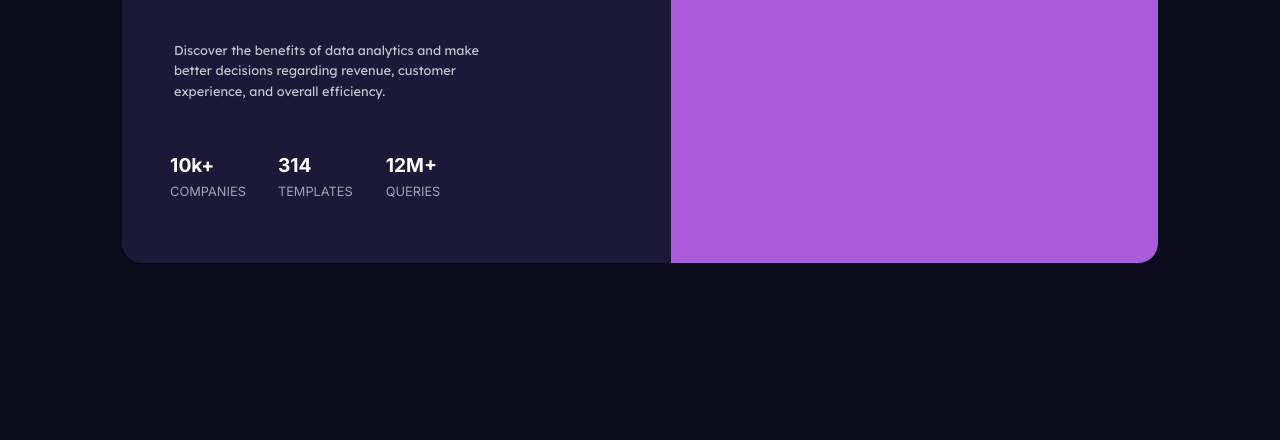
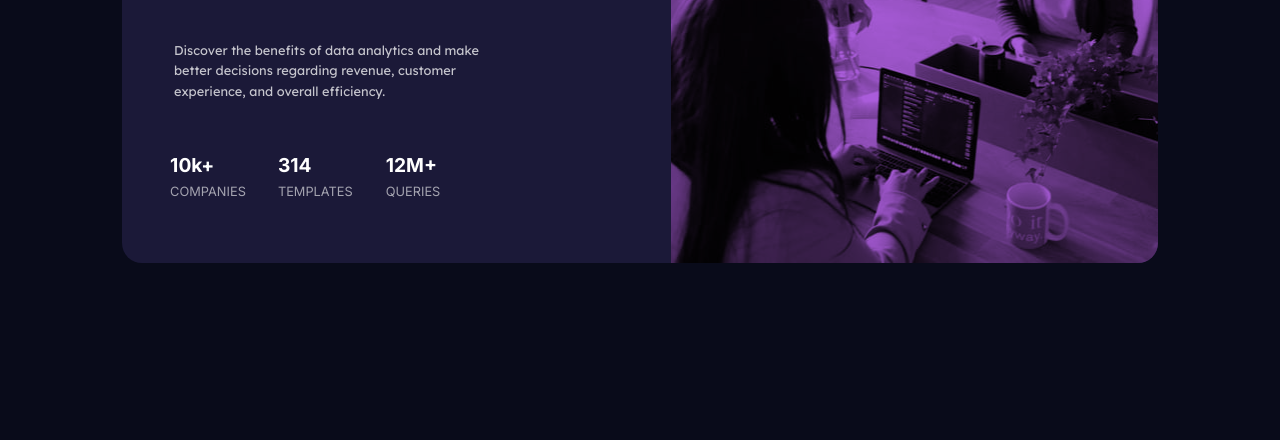
Before and after one commit to FrintxD/card-component, a plain HTML site: page index.html in a window 1280 px wide. Shown: the part 360-800 px from the top of the page. Drawn offline with Linux system fonts and the light colour scheme.

Commit message:
Update style.css

```diff
--- a/style.css
+++ b/style.css
@@ -37,7 +37,7 @@ body{
 .image{
     width: 98%;
 
-    background-image:url('images/image-header-desktop.jpg');
+    background-image:url('image-header-desktop.jpg');
     background-repeat: no-repeat;
     background-size: cover;
     background-position: center;
```
